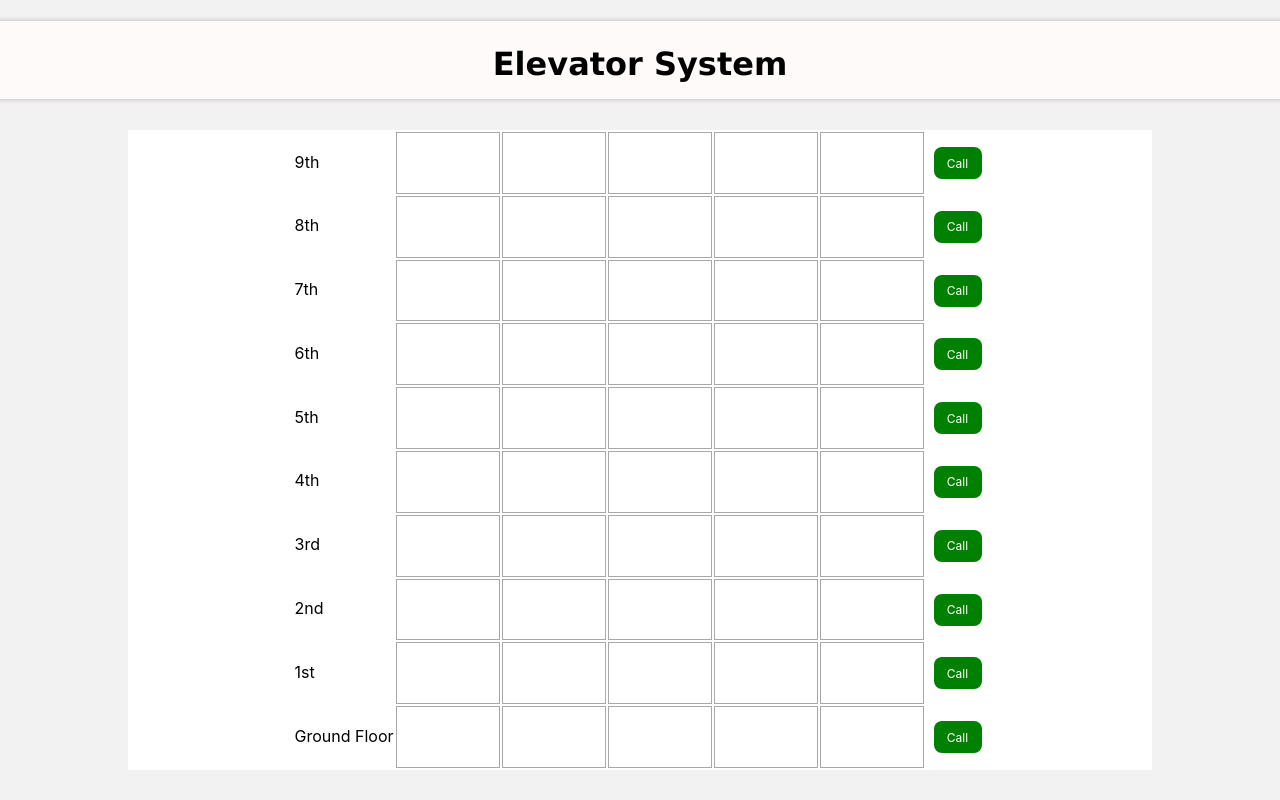
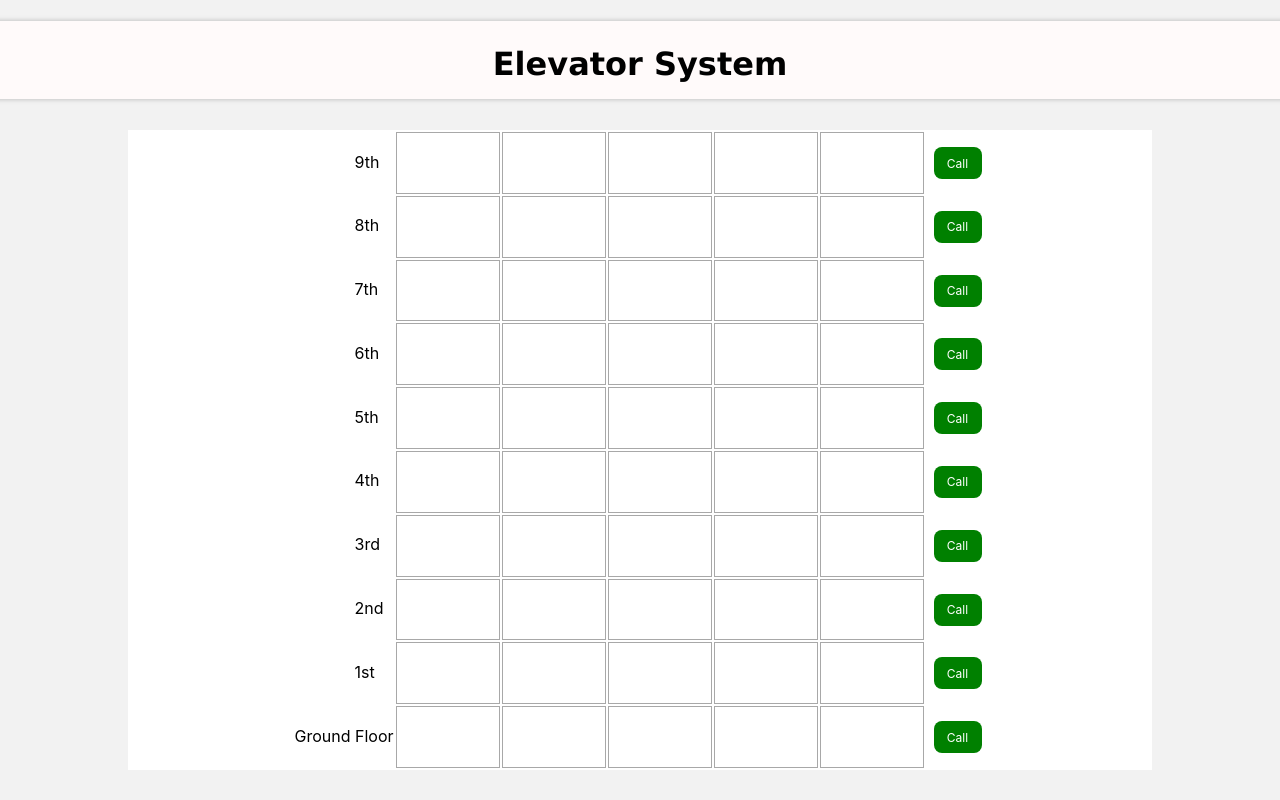
Before and after one commit to YuvalWaitzman/Elevators-management-system, a React (Create React App) app in the folder elevator/: page / in a window 1280 px wide. Built offline with nearby package versions, Linux system fonts and the light colour scheme.

Commit message:
fixing the description position near every floor

```diff
--- a/elevator/src/Classes/Building.js
+++ b/elevator/src/Classes/Building.js
@@ -1,7 +1,12 @@
 import Elevator from "./Elevator";
-import Button from "./../Components/Button";
-import TableCell from "./../Components/TableCell";
+import Button from "../Components/Button";
+import TableCell from "../Components/TableCell";
 import styled from "styled-components";
+
+const StyledSpan = styled.span`
+  display: flex;
+  margin-left: 60px;
+`;
 
 class Building {
   constructor(floors, elevatorsNumber) {
@@ -23,17 +28,25 @@ class Building {
       if (i === 1) {
         cols.push(<span> Ground Floor </span>);
       } else if (i === 2) {
-        cols.push(<span>{i - 1}st </span>);
+        cols.push(<StyledSpan>{i - 1}st </StyledSpan>);
       } else if (i === 3) {
-        cols.push(<span>{i - 1}nd </span>);
+        cols.push(<StyledSpan>{i - 1}nd </StyledSpan>);
       } else if (i === 4) {
-        cols.push(<span>{i - 1}rd </span>);
+        cols.push(<StyledSpan>{i - 1}rd </StyledSpan>);
       } else {
-        cols.push(<span>{i - 1}th</span>);
+        cols.push(<StyledSpan>{i - 1}th</StyledSpan>);
       }
 
       for (let j = 1; j <= this.elevatorsNumber; j++) {
-        cols.push(<TableCell> </TableCell>);
+        if (i === 1) {
+          cols.push(
+            <TableCell>
+              <img src="C:\Users\yuvalwa\Desktop\Arbox\icons8-elevator.svg/></TableCell" />
+            </TableCell>
+          );
+        } else {
+          cols.push(<TableCell></TableCell>);
+        }
 
         if (j === this.elevatorsNumber) {
           cols.push(<Button>Call</Button>);
--- a/elevator/src/Components/BuildingComp.js
+++ b/elevator/src/Components/BuildingComp.js
@@ -1,13 +1,9 @@
 import Building from "../Classes/Building";
-import styled from "styled-components";
 
 let BuildingComp = function () {
   const building = new Building(10, 5);
   building.initiateElevators();
 
-  // Create logic - to draw the build according to the floors and elevators in the current instance
-  // floors - number of horizonal lines, elevators - number of vertical lines
-
   return <>{building.renderBuilding()}</>;
 };
 
```
Also changed, not shown: 1 other file (tests, documents, lock files or other folders).
